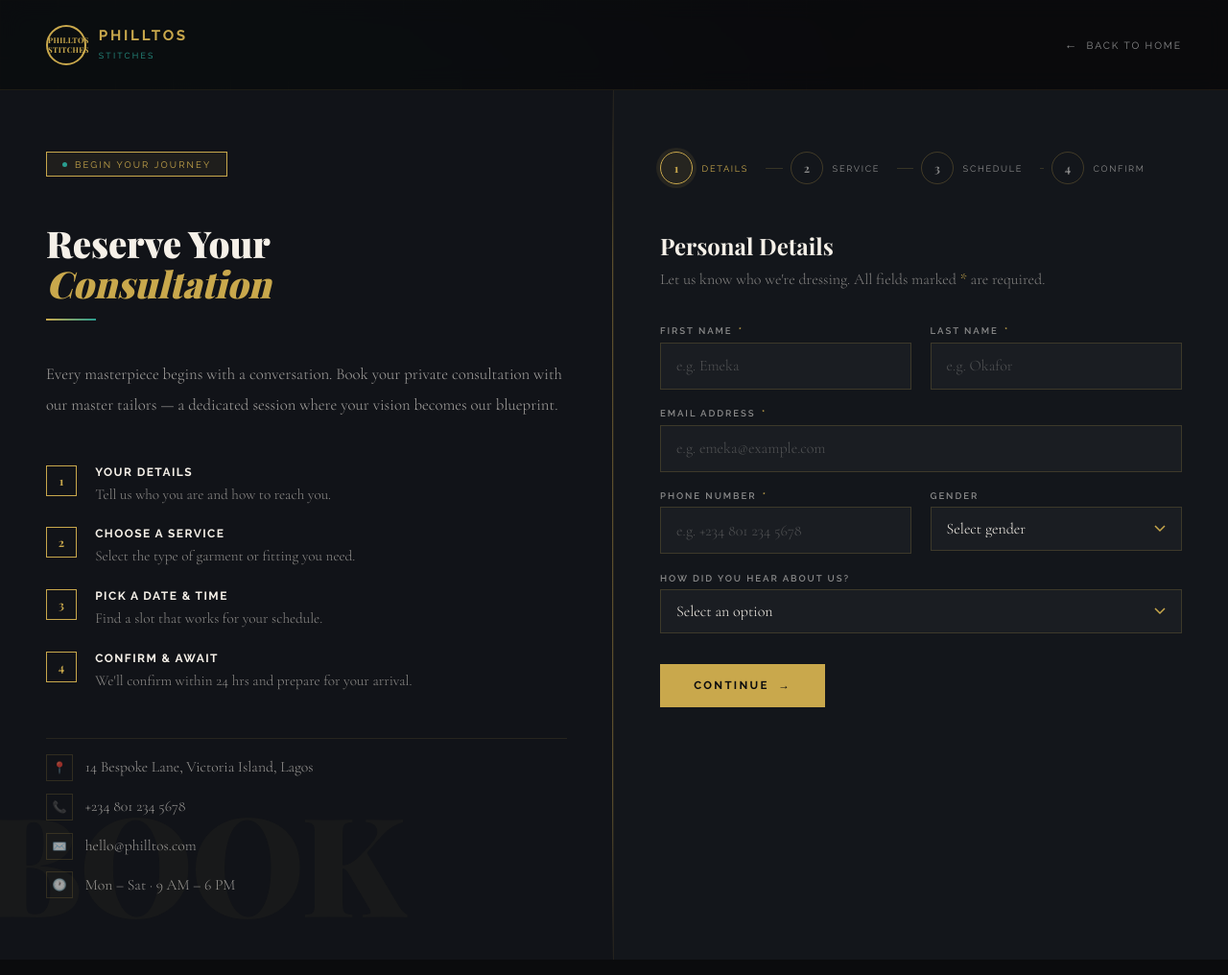
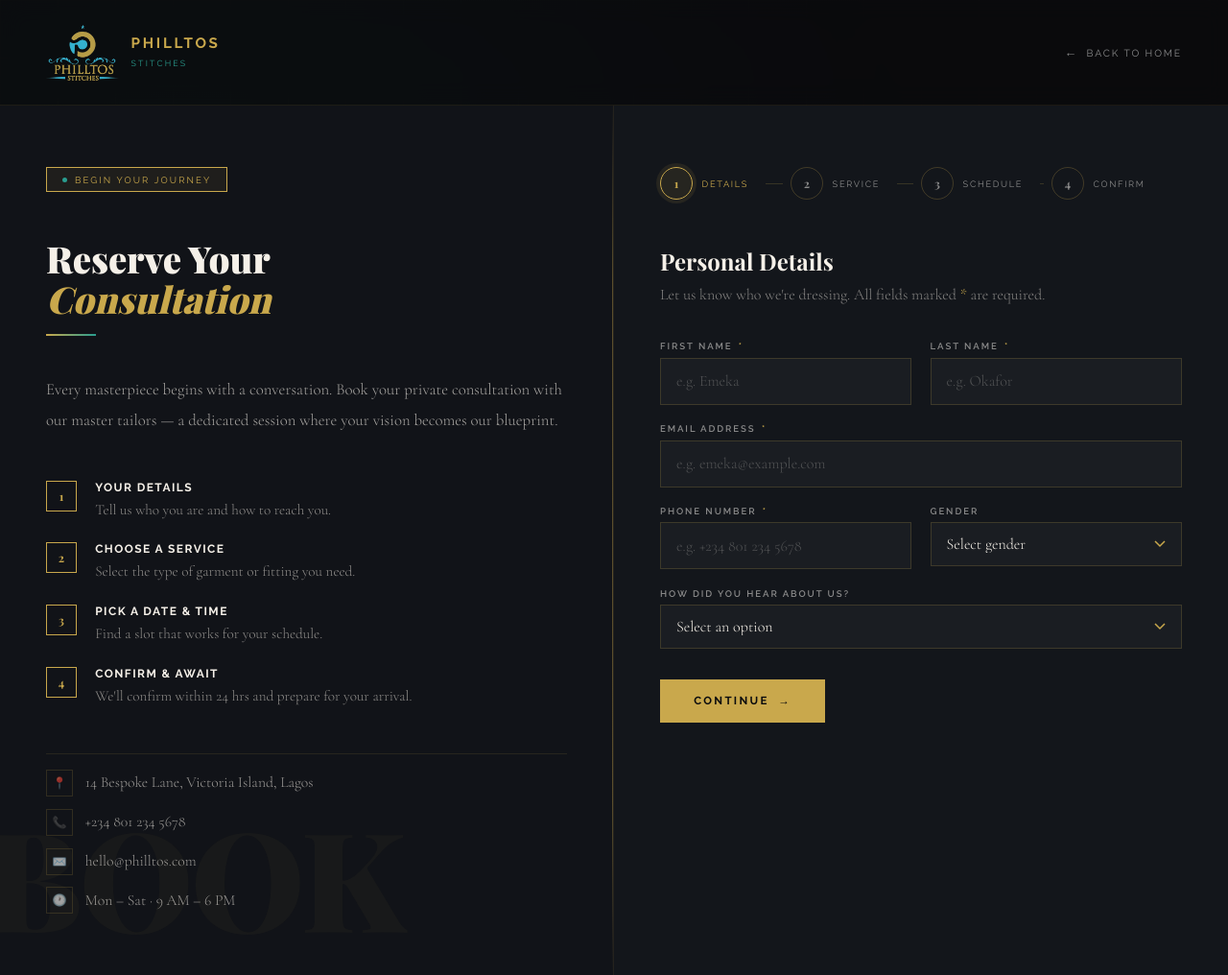
Before and after one commit to olubiyiaminat828-creator/TAILOR, a website: page views/bookNow.html in a window 1280 px wide. Shown: the whole page at 96% size. Drawn offline with nearby package versions, Linux system fonts and the light colour scheme; a web font is replaced by a local one.

Commit message:
To make some changes

```diff
--- a/views/bookNow.html
+++ b/views/bookNow.html
@@ -726,6 +726,14 @@
       .step-circle { width: 28px; height: 28px; font-size: .65rem; }
       .review-block { padding: 1.2rem; }
     }
+    .header-logo img {
+  height: clamp(44px, 8vw, 58px);
+  width: auto;
+  object-fit: contain;
+  display: block;
+  transition: transform 0.4s ease;
+}
+.header-logo img:hover { transform: scale(1.06) rotate(-2deg); }
   </style>
 </head>
 <body>
@@ -737,13 +745,13 @@
   <!-- ── HEADER ── -->
   <header class="page-header">
     <a class="header-logo" href="index.html">
-      <div class="logo-mark">PHILLTOS<br>STITCHES</div>
+        <img src="/images/brand-logo.png" alt="Philltos Stitches">
       <div class="logo-text">
         <strong>PHILLTOS</strong>
         <span>Stitches</span>
       </div>
     </a>
-    <a class="header-back" href="index.html">Back to Home</a>
+    <a class="header-back" href="/">Back to Home</a>
   </header>
 
   <!-- ── LEFT INFO PANEL ── -->
```
Also changed, not shown: views/about.html (+0 -26 lines).
